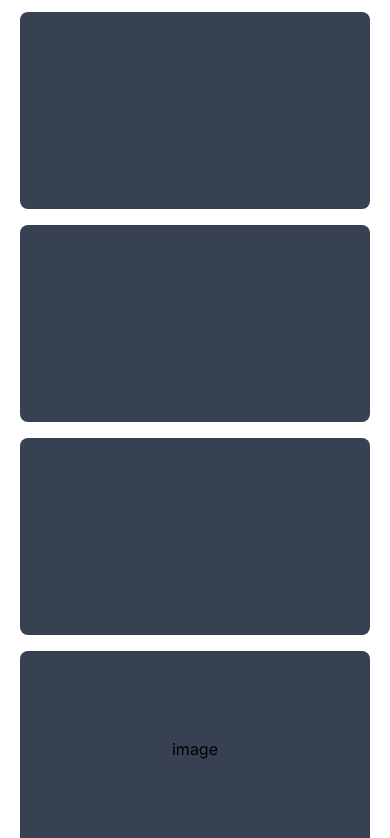
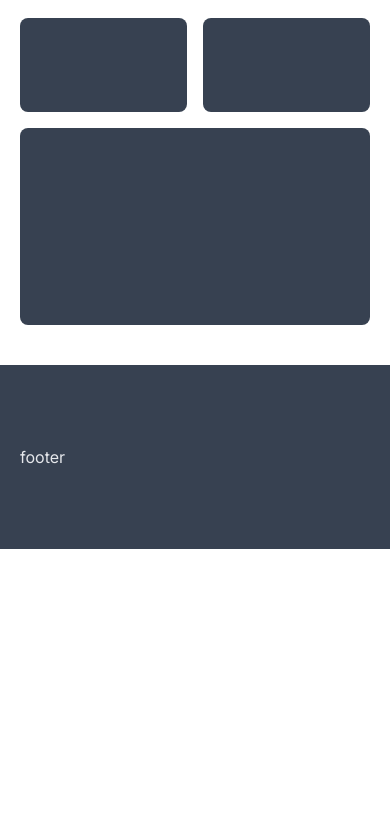
Before and after one commit to mikegulline/resume-portfolio, a Next.js app: page / in a window 390 px wide. Shown: the part 1680-2518 px from the top of the page. After the commit the page ends 2229 px from the top, so only its background shows below. Built offline with nearby package versions, Linux system fonts and the light colour scheme.

Commit message:
fixed features

```diff
--- a/src/app/globals.css
+++ b/src/app/globals.css
@@ -67,20 +67,21 @@ body {
 
 .fade-up {
   transform-origin: top;
-  transform: translate3d(0, 20px, 0);
+  transform: translate3d(0, 40px, 0);
 }
 
 .inView .fade-up {
-  animation: fade__up 0.6s forwards calc(0.05s * var(--index)) ease-out;
+  display: block;
+  animation: fade_up 1.6s forwards calc(0.05s * var(--index)) ease-out;
 }
 
-@keyframes fade__up {
+@keyframes fade_up {
   from {
     transform: translate3d(0, 40px, 0%);
   }
 
   to {
-    transform: translate3d(0, 0%, 0);
+    transform: translate3d(0, 0px, 0);
   }
 }
 
--- a/src/components/frame-animation/frame-animation.tsx
+++ b/src/components/frame-animation/frame-animation.tsx
@@ -13,6 +13,7 @@ export default function FrameAnimation({
   className,
 }: FrameAnimationProps) {
   const ref = useRef<HTMLDivElement | null>(null);
+  const refSpan = useRef<HTMLSpanElement | null>(null);
   const entry = useIntersectionObserver(ref, {});
 
   useEffect(() => {
@@ -25,14 +26,16 @@ export default function FrameAnimation({
   }, [entry]);
 
   useEffect(() => {
-    if (ref?.current) {
-      ref.current.style.setProperty('--index', index.toString());
+    if (refSpan?.current) {
+      refSpan.current.style.setProperty('--index', index.toString());
     }
-  }, [ref, index]);
+  }, [refSpan, index]);
 
   return (
     <div ref={ref}>
-      <span className={className}>{children}</span>
+      <span className={className} ref={refSpan}>
+        {children}
+      </span>
     </div>
   );
 }
--- a/src/components/sections/hero-product-gallery/hero-product-gallery.tsx
+++ b/src/components/sections/hero-product-gallery/hero-product-gallery.tsx
@@ -50,7 +50,7 @@ export default function HeroProductGallery() {
         <div className='lg:flex items-start relative lg:gap-14 xl:gap-32 lg:mb-14 xl:mb-20'>
           <div className='lg:w-80 flex flex-col lg:h-[350px]'>
             <h1 className='text-lg font-medium flex'>
-              <div className='-ml-2 px-2 bg-purple-100 rounded mb-1'>
+              <div className='-ml-2 px-2 mt-[6px] bg-purple-100 rounded mb-1'>
                 {content.headline}
               </div>
             </h1>
@@ -82,22 +82,20 @@ export default function HeroProductGallery() {
                 </h3>
                 <p className='text-sm'>{content.body}</p>
               </div>
-              <div className='md:columns-3 gap-4'>
-                <FrameAnimation index={0} className='fade-up'>
-                  <div className='aspect-video bg-gray-700 rounded-lg mb-4 md:mb-0'></div>
-                </FrameAnimation>
-                <FrameAnimation index={1} className='fade-up'>
-                  <div className='aspect-video bg-gray-700 rounded-lg mb-4 md:mb-0'></div>
-                </FrameAnimation>
-                <FrameAnimation index={2} className='fade-up'>
-                  <div className='aspect-video bg-gray-700 rounded-lg mb-4 md:mb-0'></div>
-                </FrameAnimation>
-              </div>
+              <FrameAnimation index={0} className='fade-up'>
+                <div className='grid grid-cols-2 md:grid-cols-3 gap-4'>
+                  <div className='aspect-video bg-gray-700 rounded-lg'></div>
+
+                  <div className='aspect-video bg-gray-700 rounded-lg'></div>
+
+                  <div className='col-span-2 md:col-auto aspect-video bg-gray-700 rounded-lg '></div>
+                </div>
+              </FrameAnimation>
             </div>
           </div>
         </div>
         <FrameAnimation index={0} className='fade-up'>
-          <div className='bg-gray-700 aspect-video rounded-lg overflow-hidden md:mt-4'>
+          <div className='bg-gray-700 aspect-video rounded-lg overflow-hidden md:mt-4 hidden lg:block'>
             <div className='w-full h-full flex items-center justify-center'>
               <span>image</span>
             </div>
```
